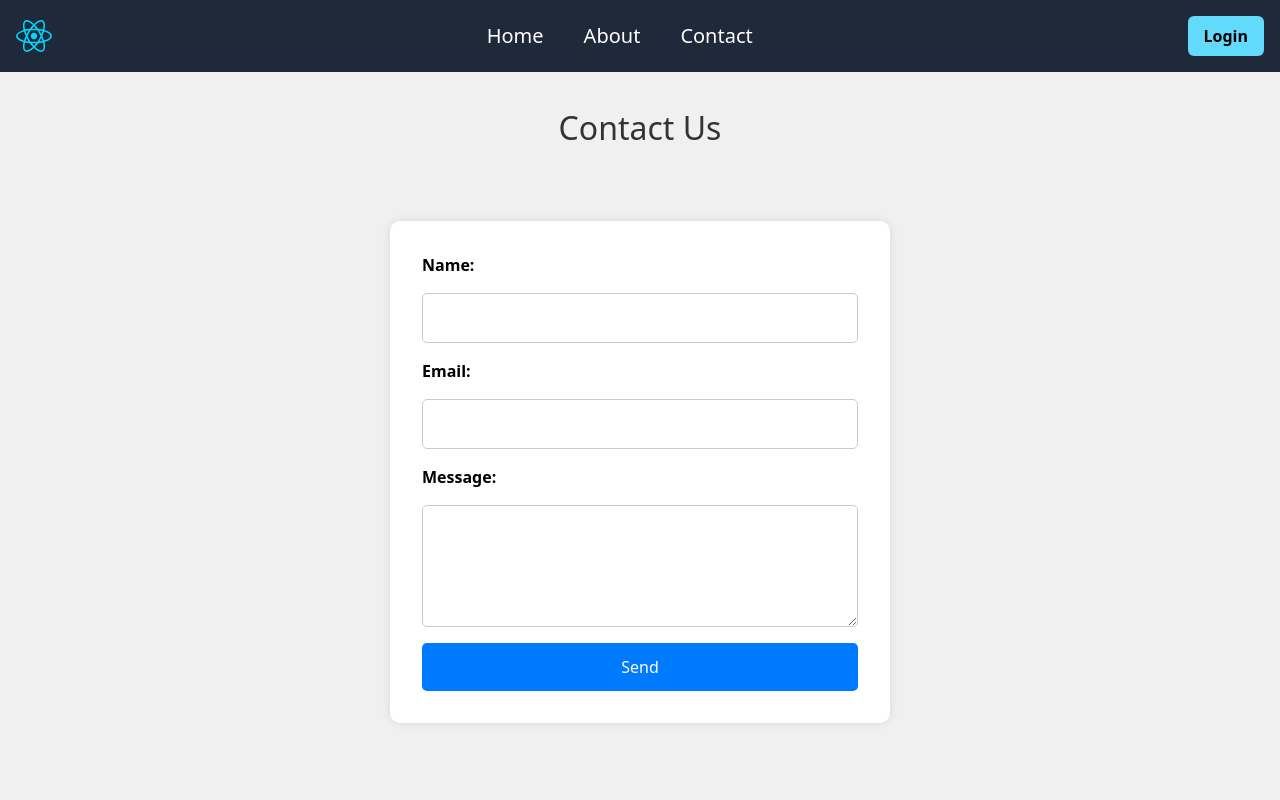
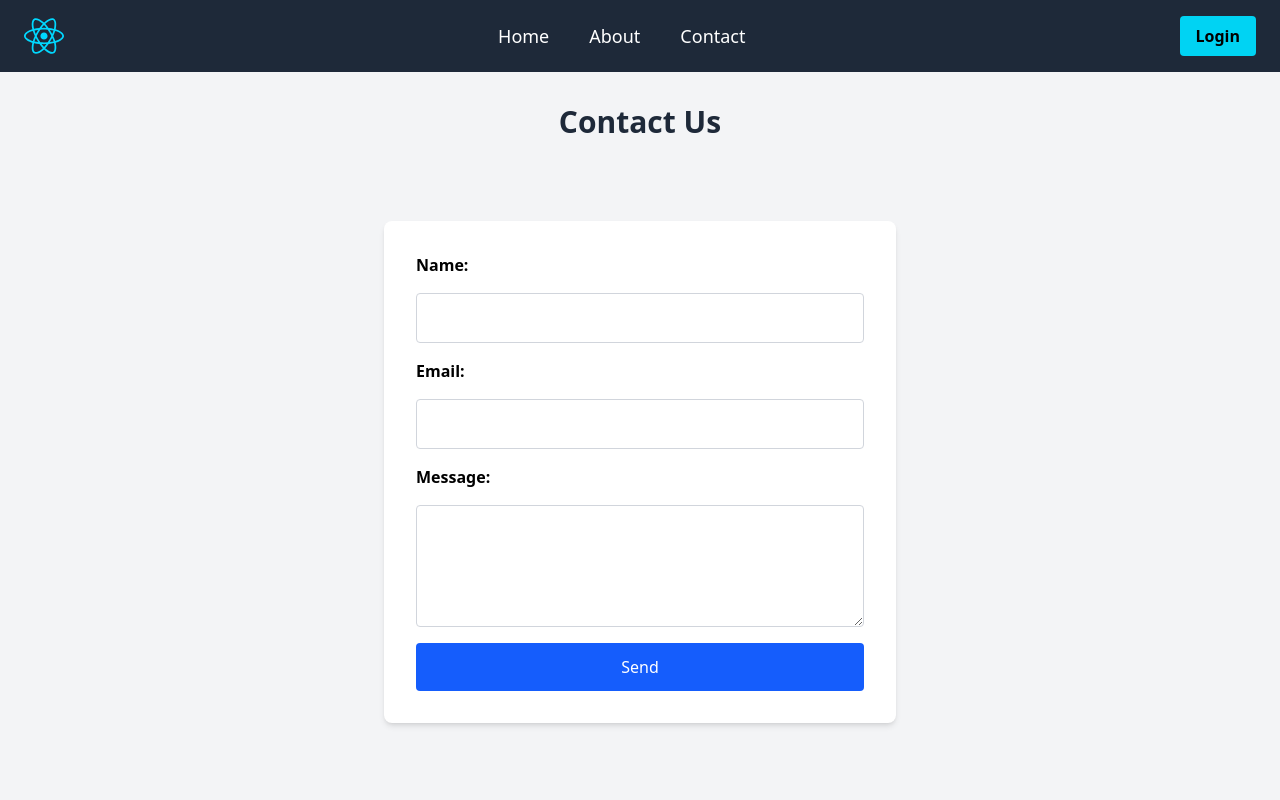
Before and after one commit to Charithharsha08/react-vite-project, a React (Vite) app: page /contact in a window 1280 px wide. Shown: the top 800 px of the page. Built offline with nearby package versions, Linux system fonts and the light colour scheme.

Commit message:
change css to Tailwind CSS

```diff
--- a/src/view/common/Footer/Footer.tsx
+++ b/src/view/common/Footer/Footer.tsx
@@ -1,8 +1,8 @@
-import "./Footer.css";
+//import "./Footer.css";
 
 export function Footer() {
     return (
-        <footer className="footer">
+        <footer className="footer bg-gray-800 text-white p-4 text-center">
             <p>&copy; 2025 Charith Harsha. All rights reserved.</p>
         </footer>
     );
--- a/src/view/common/Navbar/Navbar.tsx
+++ b/src/view/common/Navbar/Navbar.tsx
@@ -1,21 +1,29 @@
+/*
 import "./Navbar.css";
-import {Link} from "react-router-dom";
-import logo from "../../../assets/react.svg"
+*/
+import { Link } from "react-router-dom";
+import logo from "../../../assets/react.svg";
 
 export function Navbar() {
     return (
-        <ul className="bg-gray-800 text-white flex justify-between items-center p-4">
-            <img src={logo} alt="react logo" />
-            <ul className="navbar-links">
-            <li>
-                <Link to={"/"}>Home</Link>
-            </li>
-            <li><Link to={"/about"}>About</Link></li>
-            <li><Link to={"/contact"}>Contact</Link></li>
+        <nav className="bg-gray-800 text-white flex justify-between items-center px-6 py-4">
+            <img src={logo} alt="react logo" className="w-10 h-10" />
+
+            <ul className="flex gap-10 text-lg font-medium">
+                <li>
+                    <Link to="/" className="hover:text-cyan-400 transition-colors">Home</Link>
+                </li>
+                <li>
+                    <Link to="/about" className="hover:text-cyan-400 transition-colors">About</Link>
+                </li>
+                <li>
+                    <Link to="/contact" className="hover:text-cyan-400 transition-colors">Contact</Link>
+                </li>
             </ul>
-            <button >
-                <Link to = {"/login"}>Login</Link>
+
+            <button className="bg-cyan-400 hover:bg-cyan-500 text-black font-bold py-2 px-4 rounded transition-colors">
+                <Link to="/login">Login</Link>
             </button>
-        </ul>
+        </nav>
     );
 }
--- a/src/view/pages/Contact/Contact.tsx
+++ b/src/view/pages/Contact/Contact.tsx
@@ -1,9 +1,10 @@
+/*
 import "./Contact.css";
-import {useForm} from "react-hook-form";
+*/
+import { useForm } from "react-hook-form";
 
 export function Contact() {
-
-    const{register, handleSubmit, formState: {errors}} = useForm<FormData>();
+    const { register, handleSubmit, formState: { errors } } = useForm<FormData>();
 
     type FormData = {
         name: string;
@@ -14,36 +15,61 @@ export function Contact() {
     const onSubmit = (data: FormData) => {
         console.log("Form data submitted:", data);
         alert(`Submitted form data.`);
-    }
+    };
 
     return (
-        <div className="contact-container">
-            <h1 className="contact-title">Contact Us</h1>
-            <form className="contact-form" onSubmit={handleSubmit(onSubmit)}>
-                <label htmlFor="name">Name:</label>
-                <input type="text" id="name" {...register("name", {required: "Name is required", pattern: {value: /^[A-Za-z\s]+$/, message: "Name must contain only letters and spaces"}})} />
-                {errors.name ? (
-                    <span className="error">{errors.name.message}</span>
-                ) : ''}
-                <label htmlFor="email">Email:</label>
-                <input type="email" id="email" {...register("email", {required: "Email is required",pattern: {value: /^[A-Za-z0-9._%+-]+@[A-Za-z0-9.-]+\.[A-Za-z]{2,}$/i, message: "Invalid email format"}})} />
-                {errors.email ? (
-                    <span className="error">{errors.email.message}</span>
-                ) : ''}
+        <div className="w-full h-screen flex justify-center items-center bg-gray-100 relative">
+            <h1 className="absolute top-8 text-3xl font-bold text-center text-gray-800 w-full">Contact Us</h1>
+            <form
+                onSubmit={handleSubmit(onSubmit)}
+                className="w-full max-w-lg bg-white p-8 rounded-lg shadow-md flex flex-col gap-4"
+            >
+                <label htmlFor="name" className="font-semibold">Name:</label>
+                <input
+                    id="name"
+                    type="text"
+                    className="p-3 border border-gray-300 rounded text-base"
+                    {...register("name", {
+                        required: "Name is required",
+                        pattern: {
+                            value: /^[A-Za-z\s]+$/,
+                            message: "Name must contain only letters and spaces",
+                        },
+                    })}
+                />
+                {errors.name && <span className="text-red-600 text-sm">{errors.name.message}</span>}
 
-                <label htmlFor="message">Message:</label>
+                <label htmlFor="email" className="font-semibold">Email:</label>
+                <input
+                    id="email"
+                    type="email"
+                    className="p-3 border border-gray-300 rounded text-base"
+                    {...register("email", {
+                        required: "Email is required",
+                        pattern: {
+                            value: /^[A-Za-z0-9._%+-]+@[A-Za-z0-9.-]+\.[A-Za-z]{2,}$/,
+                            message: "Invalid email format",
+                        },
+                    })}
+                />
+                {errors.email && <span className="text-red-600 text-sm">{errors.email.message}</span>}
+
+                <label htmlFor="message" className="font-semibold">Message:</label>
                 <textarea
                     id="message"
                     rows={4}
+                    className="p-3 border border-gray-300 rounded text-base"
                     {...register("message", { required: true })}
                 />
-                {errors.message && (
-                    <span className="error">Message is required</span>
-                )}
+                {errors.message && <span className="text-red-600 text-sm">Message is required</span>}
 
-                <button type="submit">Send</button>
+                <button
+                    type="submit"
+                    className="p-3 bg-blue-600 hover:bg-blue-700 text-white rounded transition-colors duration-300"
+                >
+                    Send
+                </button>
             </form>
-
         </div>
     );
 }
--- a/src/view/pages/Home/Home.tsx
+++ b/src/view/pages/Home/Home.tsx
@@ -4,31 +4,7 @@ import "./Home.css";
 export function Home() {
     return (
         <>
-            <h1 className="home">This is Home</h1>
-            <button className="bg-sky-500 hover:bg-sky-700 ...">Save changes</button>
-
-            <div className="flex flex-col gap-2 p-8 sm:flex-row sm:items-center sm:gap-6 sm:py-4 ...">
-                <img className="mx-auto block h-24 rounded-full sm:mx-0 sm:shrink-0" src="/img/erin-lindford.jpg"
-                     alt=""/>
-                <div className="space-y-2 text-center sm:text-left">
-                    <div className="space-y-0.5">
-                        <p className="text-lg font-semibold text-black">Erin Lindford</p>
-                        <p className="font-medium text-gray-500">Product Engineer</p>
-                    </div>
-                    <button
-                        className="border-purple-200 text-purple-600 hover:border-transparent hover:bg-purple-600 hover:text-white active:bg-purple-700 ...">
-                        Message
-                    </button>
-                </div>
-            </div>
-            <div
-                className="mx-auto flex max-w-sm items-center gap-x-4 rounded-xl bg-white p-6 shadow-lg outline outline-black/5 dark:bg-slate-800 dark:shadow-none dark:-outline-offset-1 dark:outline-white/10">
-                <img className="size-12 shrink-0" src="/img/logo.svg" alt="ChitChat Logo"/>
-                <div>
-                    <div className="text-xl font-medium text-black dark:text-white">ChitChat</div>
-                    <p className="text-gray-500 dark:text-gray-400 ">You have a new message!</p>
-                </div>
-            </div>
+            <h1 className="home h-screen flex justify-center items-center ">This is Home</h1>
 
         </>
 
```
